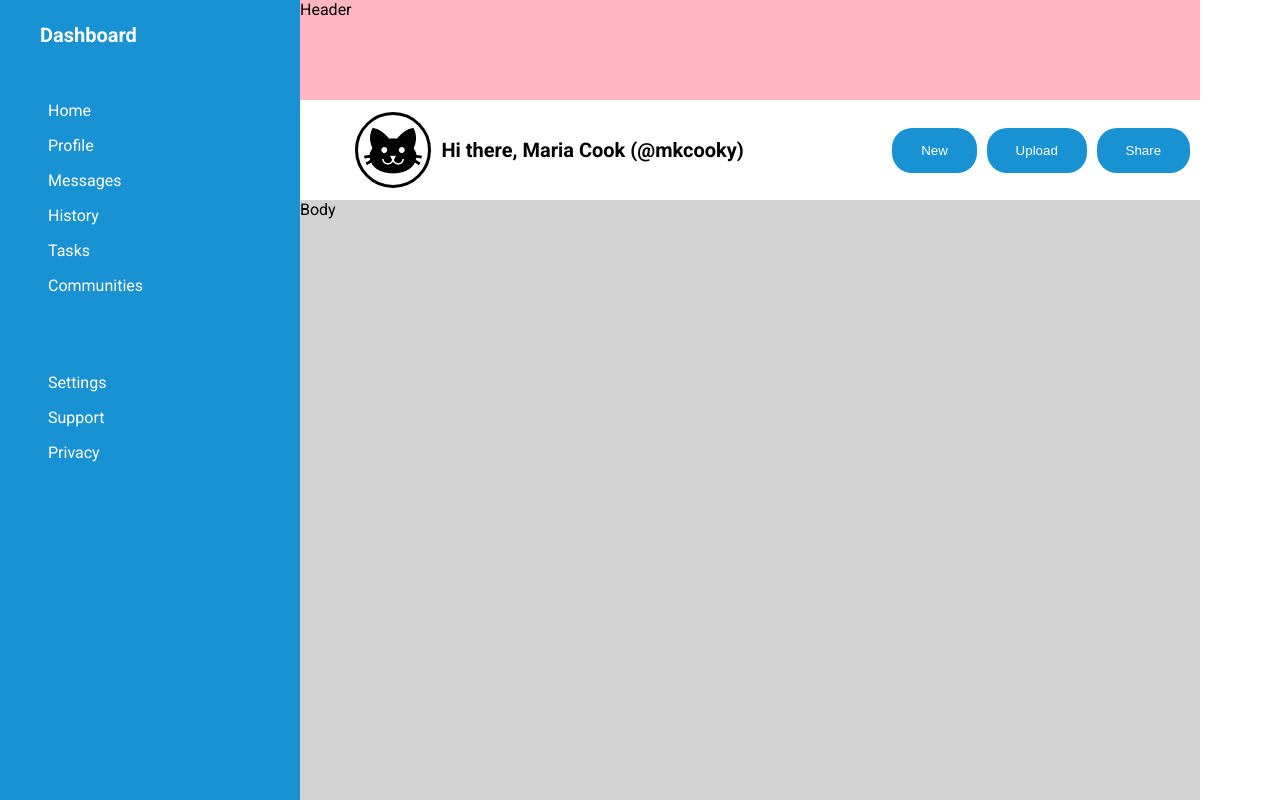
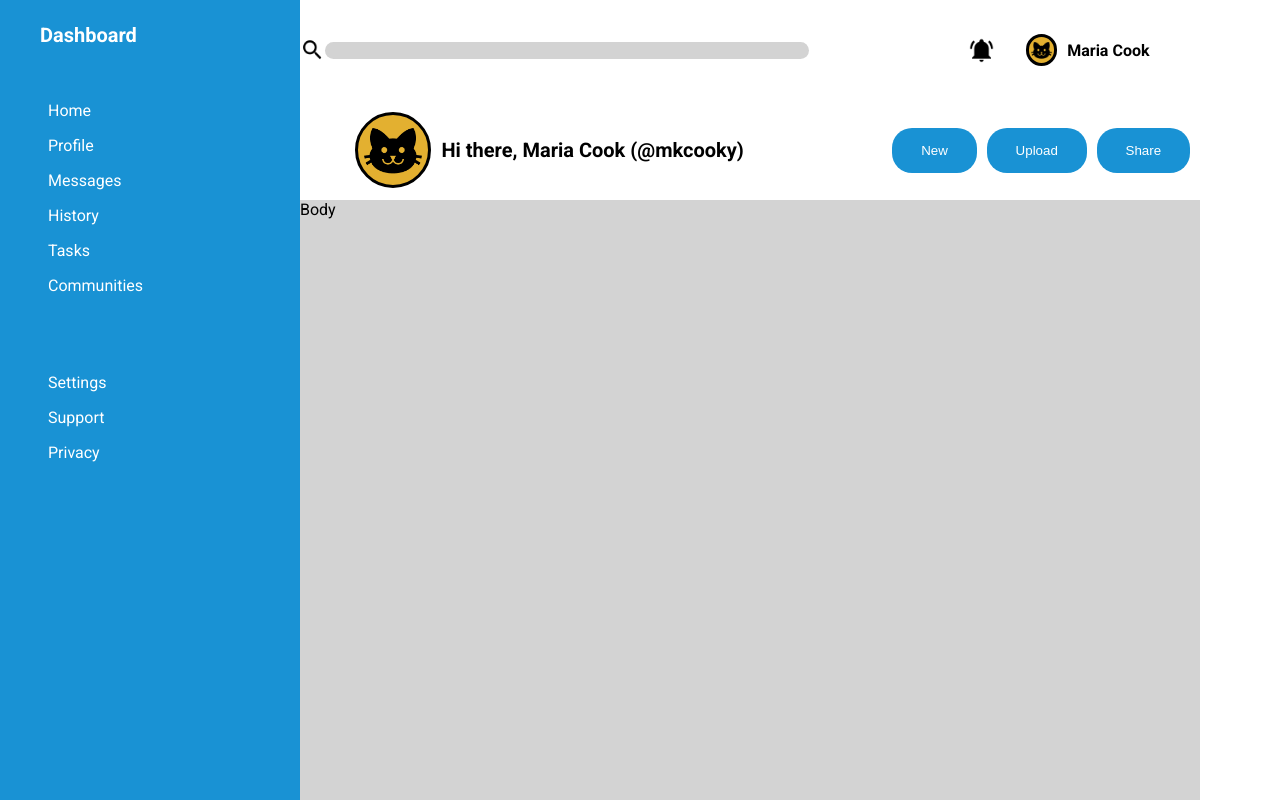
Before and after one commit to mariacook1/odin-dashboard, a plain HTML site: page index.html in a window 1280 px wide. Drawn offline with Linux system fonts and the light colour scheme.

Commit message:
header complete

```diff
--- a/index.html
+++ b/index.html
@@ -11,7 +11,15 @@
 </head>
 <body>
     <div class="container">
-        <div class="header">Header</div>
+        <div class="header">
+            <div class="head-container">
+               <img class='search-icon' src="magnify.png" alt="">
+                <input type="text" class="searchbar">
+                <img class="bell-img" src="bell-ring.png" alt="">
+                <img class="cat-pic-head" src="cat (1).png" alt="">
+                <h4 class="head-username">Maria Cook</h4>
+            </div>
+        </div>
         <div class="sidebar">
             <h1 class="dash-heading">Dashboard</h1>
             <div>
@@ -34,7 +42,7 @@
         </div>
         <div class="nav">
             <div class="nav-container">
-                <img src="cat (1).png" alt="cat picture">
+                <img class='cat-pic-nav' src="cat (1).png" alt="cat picture">
                 <h2 class="hi-there">Hi there,
                     <span class="nav-username">Maria Cook (@mkcooky)</span>
                 </h2>
--- a/style.css
+++ b/style.css
@@ -18,7 +18,7 @@ body, html{
     grid-row-end: 5;
 }
 .header{
-    background-color: lightpink;
+    background-color: white;
     grid-column-start: 2;
     grid-column-end: 3;
     grid-row-start: 1;
@@ -85,8 +85,49 @@ button{
     flex-grow: .1;
 }
 
-img{
+.head-container{
+    display: flex;
+    align-items: center;
+    height: 100%;
+    justify-content: flex-end;
+}
+
+.cat-pic-nav{
     width: 70px;
     border: solid black;
     border-radius: 50%;
+    background-color: rgb(227,176,48);
 }
+
+.searchbar{
+    border-radius: 15px;
+    border: none;
+    background-color: lightgray;
+    flex-grow: 3;
+    margin-left: 1 rem;
+}
+.search-icon{
+    width: 20px;
+    flex-grow: .05;
+    margin-right: 2 rem;
+}
+.cat-pic-head{
+    width: 20px;
+    border: solid black;
+    border-radius: 50%;
+    background-color: rgb(227,176,48);
+    margin-right: 5px;
+    flex-grow: .05;
+
+}
+.bell-img{
+    width: 20px;
+    margin-right: 2rem;
+    margin-left: 10rem;
+    flex-grow: .05;
+}
+
+.head-username{
+    flex-grow: .5;
+    padding-left: 5px;
+}
```
Also changed, not shown: bell-ring.png (added), magnify.png (added), 1 other file.
